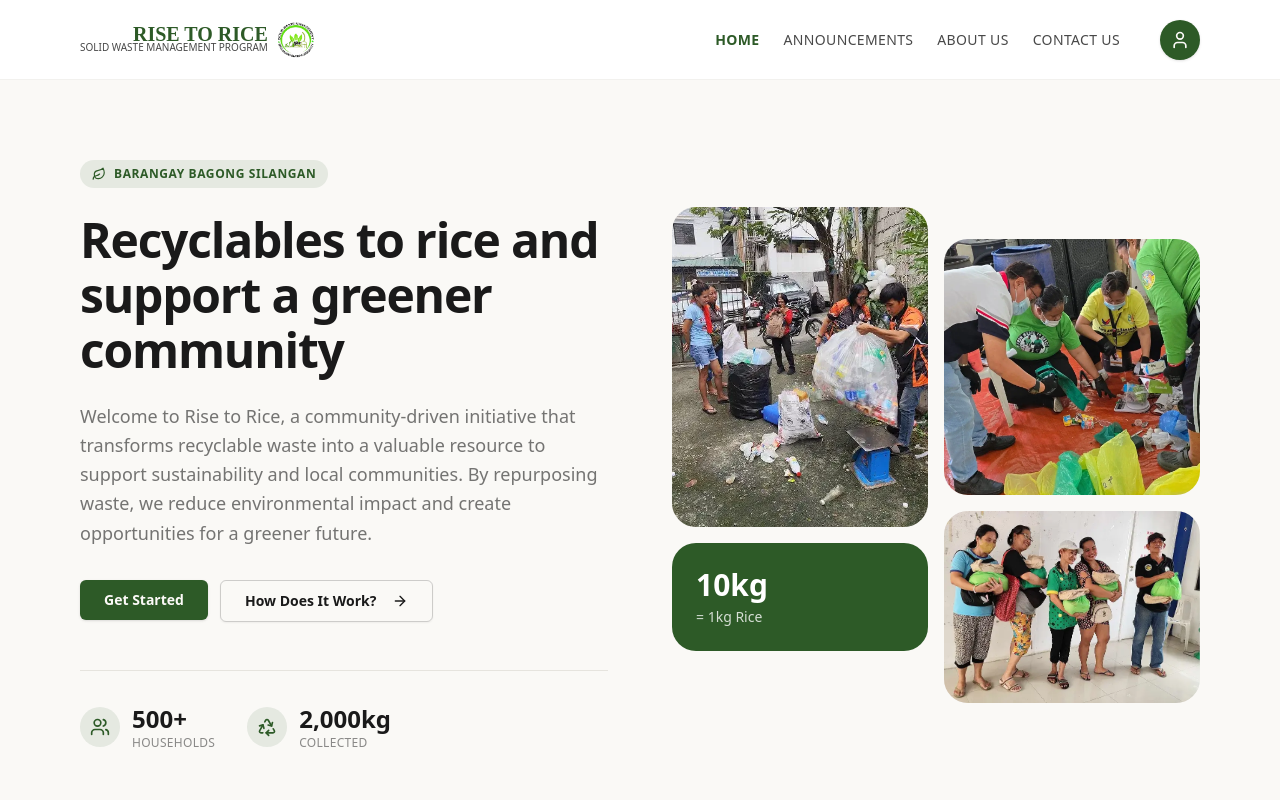
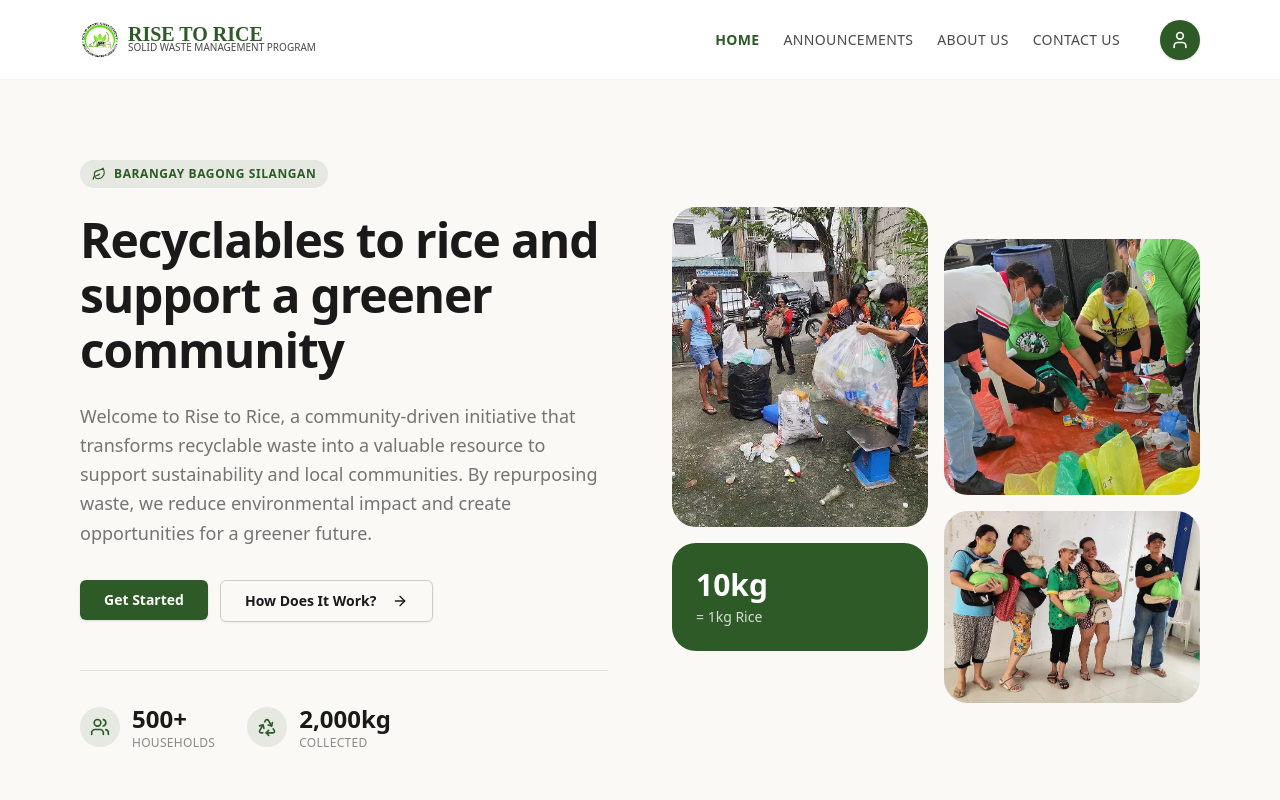
Before and after one commit to mark-ianz/Rise-to-Rice, a React (Vite) app in the folder frontend/: page / in a window 1280 px wide. Shown: the top 800 px of the page. Built offline with nearby package versions, Linux system fonts and the light colour scheme; no server answers; a web font is replaced by a local one.

Commit message:
feat: revert back the LogoNav but added a prop to allow the right side logo

```diff
--- a/frontend/src/components/header/LogoNav.tsx
+++ b/frontend/src/components/header/LogoNav.tsx
@@ -4,18 +4,18 @@ import SolidWasteManagement from "../general/SolidWasteManagementProgram";
 import { useNavigate } from "react-router-dom";
 import { cn } from "@/lib/utils";
 
-export default function LogoNav({ className }: { className?: string }) {
+export default function LogoNav({ className, rightLogo }: { className?: string, rightLogo?: boolean }) {
   const navigate = useNavigate();
   return (
     <div
-      className={cn("flex items-center gap-2 cursor-pointer", className)}
+      className={cn("flex items-center justify-center gap-2 cursor-pointer", className, rightLogo ? "justify-end flex-row-reverse" : "justify-start")}
       onClick={() => navigate("/")}
     >
-      <span className="flex flex-col items-end">
+      <CompanyLogo containerClass="w-10 h-10" />
+      <span className={cn("flex flex-col", rightLogo ? "items-end" : "items-start")}>
         <TextLogo className="text-xl font-bold leading-none" />
         <SolidWasteManagement className="text-[10px] opacity-80" />
       </span>
-      <CompanyLogo containerClass="w-10 h-10" />
     </div>
   );
 }
--- a/frontend/src/components/page-components/register/left-side/Form.tsx
+++ b/frontend/src/components/page-components/register/left-side/Form.tsx
@@ -91,7 +91,7 @@ export default function LeftSide() {
   return (
     <div className="relative flex flex-col h-full bg-[#fcfdfc] p-8 sm:p-12 lg:p-16">
       <div className="absolute top-12 right-12">
-        <LogoNav />
+        <LogoNav rightLogo />
       </div>
 
       <form
--- a/frontend/src/pages/Login.tsx
+++ b/frontend/src/pages/Login.tsx
@@ -107,7 +107,7 @@ export default function Login() {
       >
         <div className="relative flex flex-col justify-center h-full bg-[#fcfdfc] p-8 sm:p-12 lg:p-16">
           <div className="absolute top-12 right-12">
-            <LogoNav />
+            <LogoNav rightLogo />
           </div>
 
           <form
```
